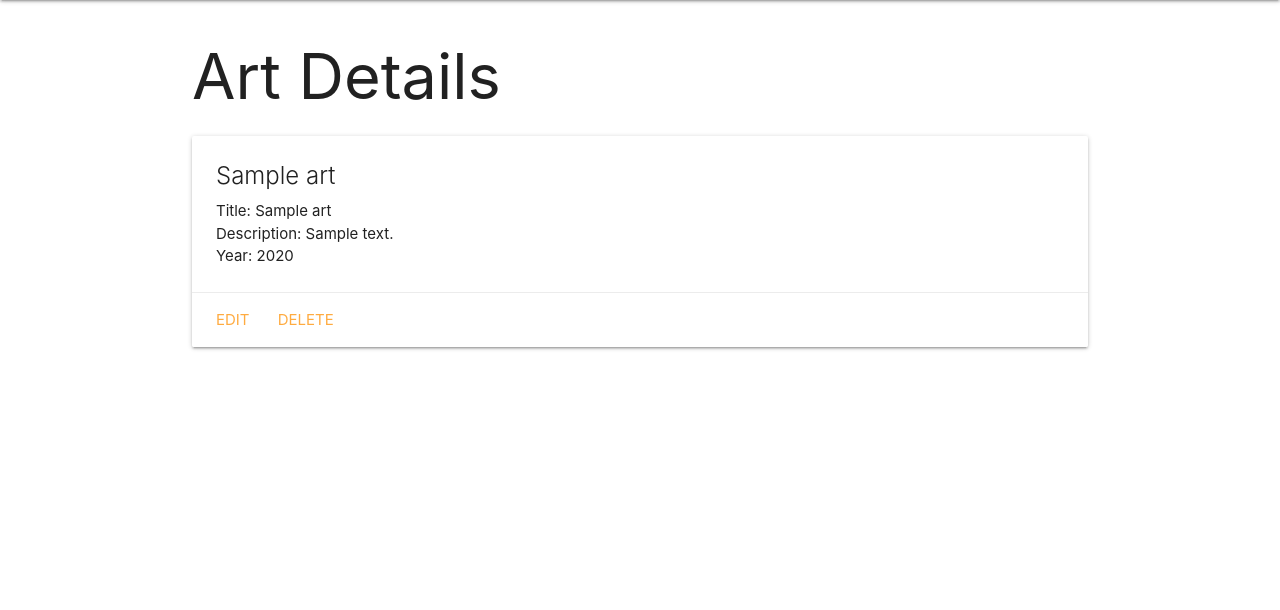
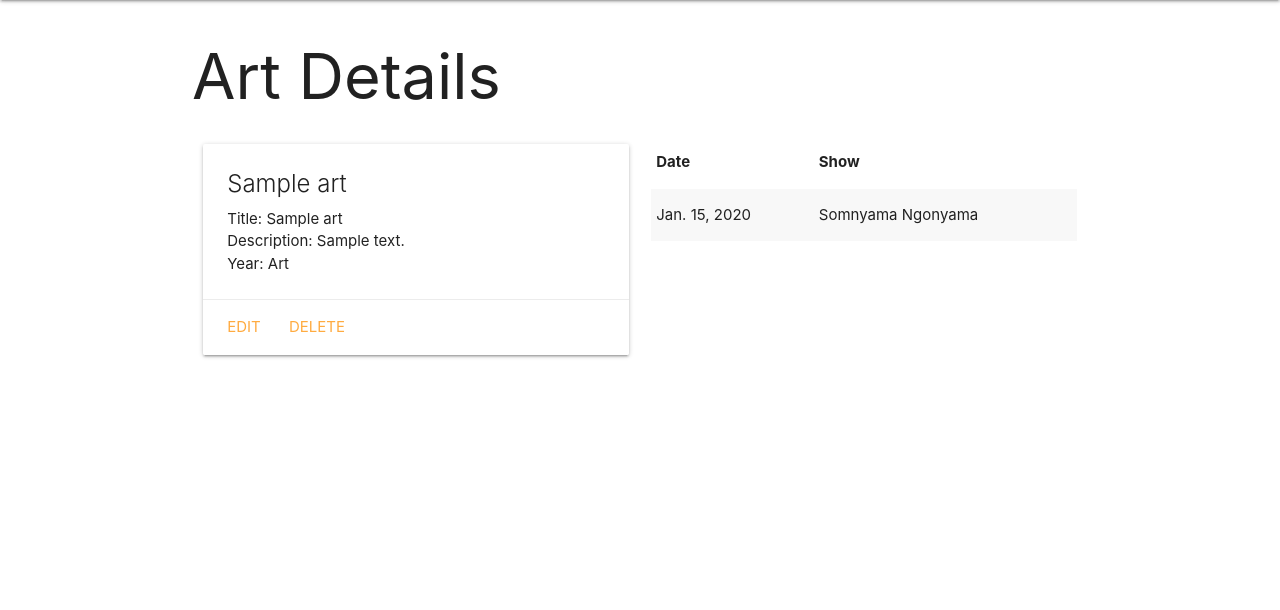
Before and after one commit to priya131998/artcollector, a Django app: page /arts/1/ in a window 1280 px wide. Shown: the part 64-674 px from the top of the page. Run offline with Django 3.2, Linux system fonts and the light colour scheme; tables that the repository leaves empty hold one stand-in row (values such as "Sample post").

Commit message:
displaying art exhibition on the detail page

```diff
--- a/main_app/templates/arts/detail.html
+++ b/main_app/templates/arts/detail.html
@@ -3,12 +3,14 @@
 
 <h1>Art Details</h1>
 
+<div class="row">
+  <div class="col s6">
     <div class="card">
       <div class="card-content">
         <span class="card-title">{{ art.name }}</span>
         <p>Title: {{ art.title }}</p>
         <p>Description: {{ art.description }}</p>
-    {% if art.year > 0 %}
+        {% if art.age > 0 %}
           <p>Year: {{ art.year }}</p>
         {% else %}
           <p>Year: Art</p>
@@ -19,5 +21,21 @@
         <a href="{% url 'arts_delete' art.id %}">Delete</a>
       </div>
     </div>
-
+  </div>
+  <div class="col s6">
+    <table class="striped">
+      <thead>
+        <tr><th>Date</th><th>Show</th></tr>
+      </thead>
+      <tbody>
+        {% for exhibition in art.exhibition_set.all %}
+          <tr>
+            <td>{{exhibition.date}}</td>
+            <td>{{exhibition.get_show_display}}</td>
+          </tr>
+        {% endfor %}
+      </tbody>
+    </table>
+  </div>
+</div>
 {% endblock %}
```
Lines whose indentation alone changed are shown as unchanged.
